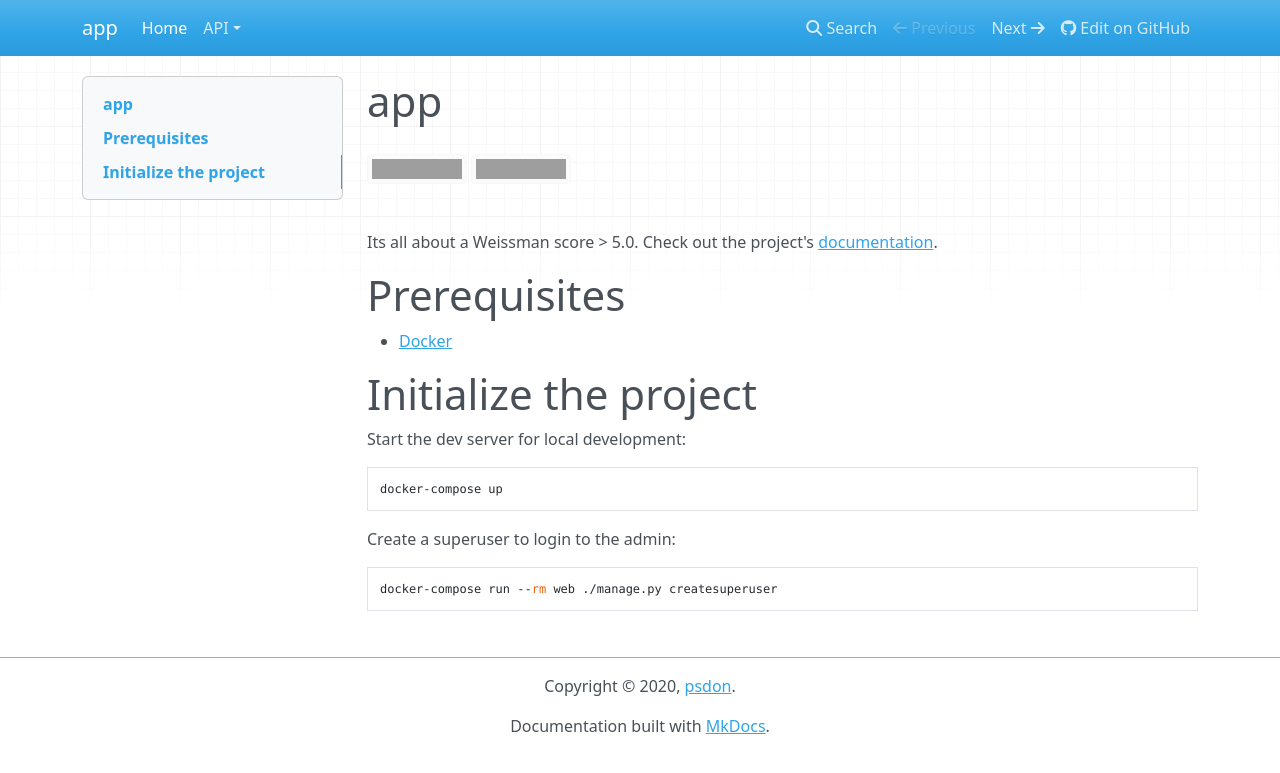
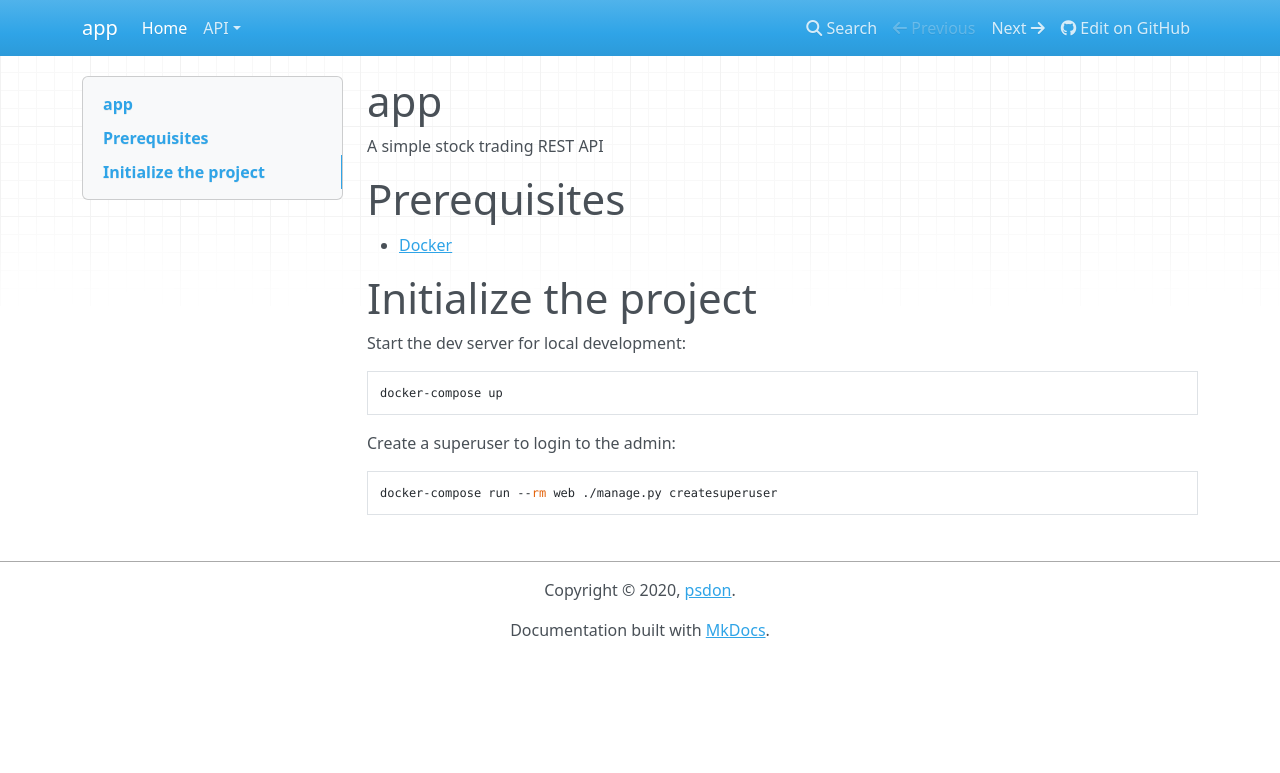
Before and after one commit to psdon/django_test_flexisourceit, an MkDocs documentation site: the page built from docs/index.md, in a window 1280 px wide. Shown: the top 773 px of the page. Built offline with MkDocs 1.6.1, drawn with Linux system fonts in a browser that asks for light colours; nearby versions of some CDN libraries; grey boxes are pictures that could not be loaded.

Commit message:
Change app description

```diff
--- a/docs/index.md
+++ b/docs/index.md
@@ -1,9 +1,6 @@
 # app
 
-[![Build Status](https://travis-ci.org/psdon/app.svg?branch=master)](https://travis-ci.org/psdon/app)
-[![Built with](https://img.shields.io/badge/Built_with-Cookiecutter_Django_Rest-F7B633.svg)](https://github.com/agconti/cookiecutter-django-rest)
-
-Its all about a Weissman score > 5.0. Check out the project's [documentation](http://psdon.github.io/app/).
+A simple stock trading REST API
 
 # Prerequisites
 
```
